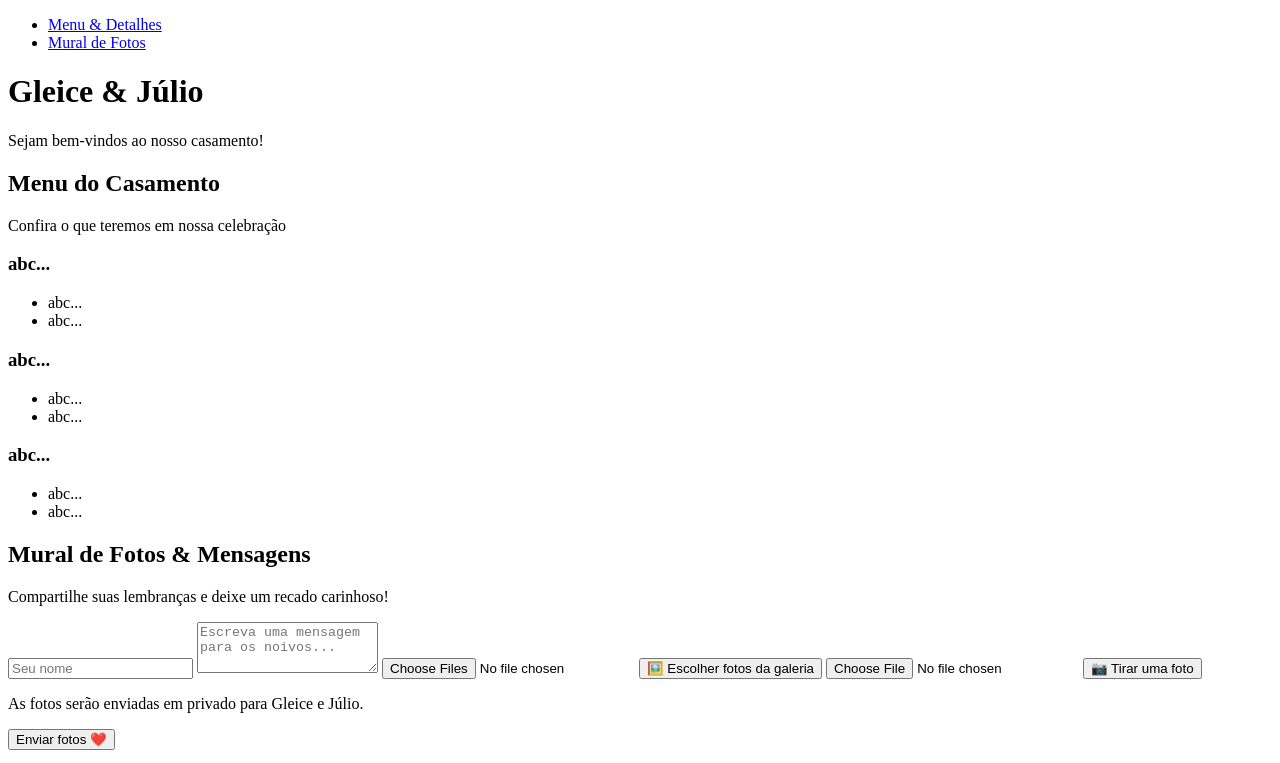
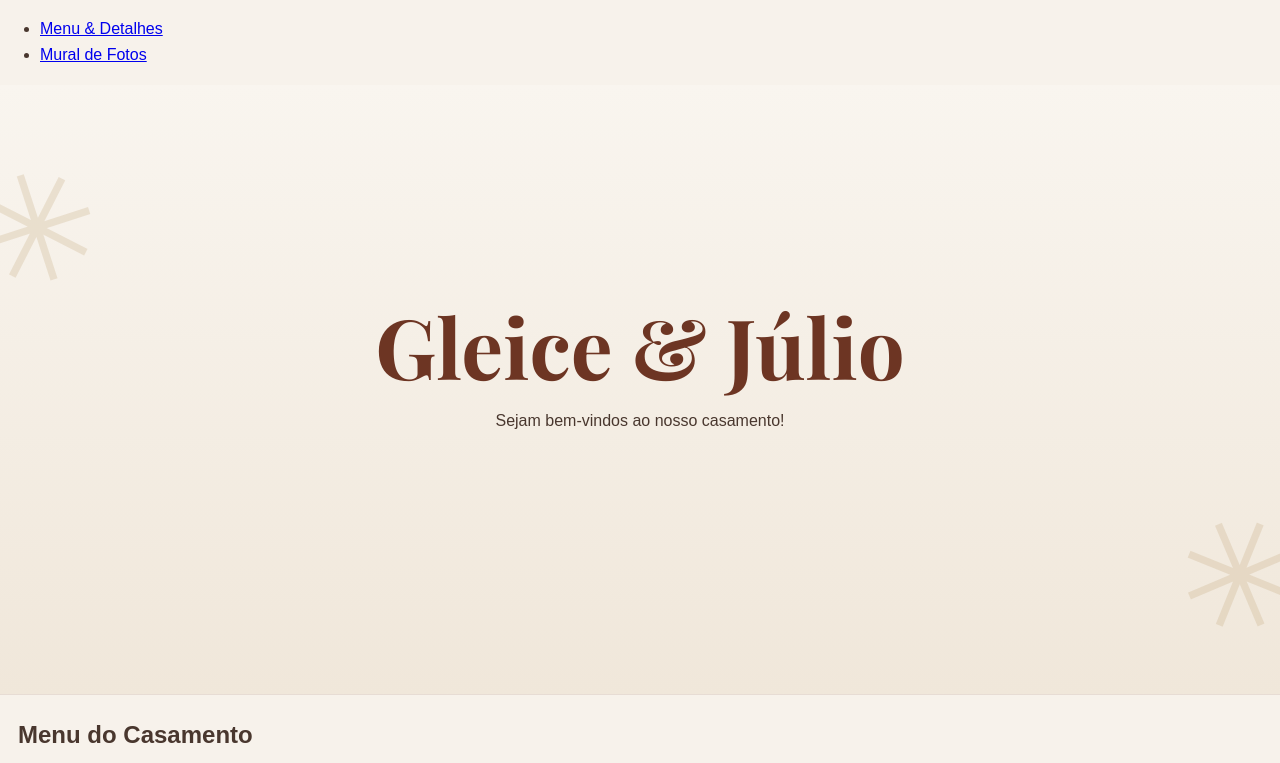
Before and after one commit to Tilis94822/Mural-casamento-, a plain HTML site: page index.html in a window 1280 px wide. Shown: the top 763 px of the page. Drawn offline with nearby package versions, Linux system fonts and the light colour scheme; a web font is replaced by a local one.

Commit message:
Update index.html

```diff
--- a/index.html
+++ b/index.html
@@ -11,7 +11,7 @@
   <link rel="preconnect" href="https://fonts.gstatic.com" crossorigin>
   <link href="https://fonts.googleapis.com/css2?family=Montserrat:wght@400;600;700&family=Playfair+Display:ital,wght@0,500;0,700;1,400&display=swap" rel="stylesheet">
 
-  <link rel="stylesheet" href="Casamento2.css?v=2">
+  <link rel="stylesheet" href="style.css?v=2">
 </head>
 
 <body>
```
